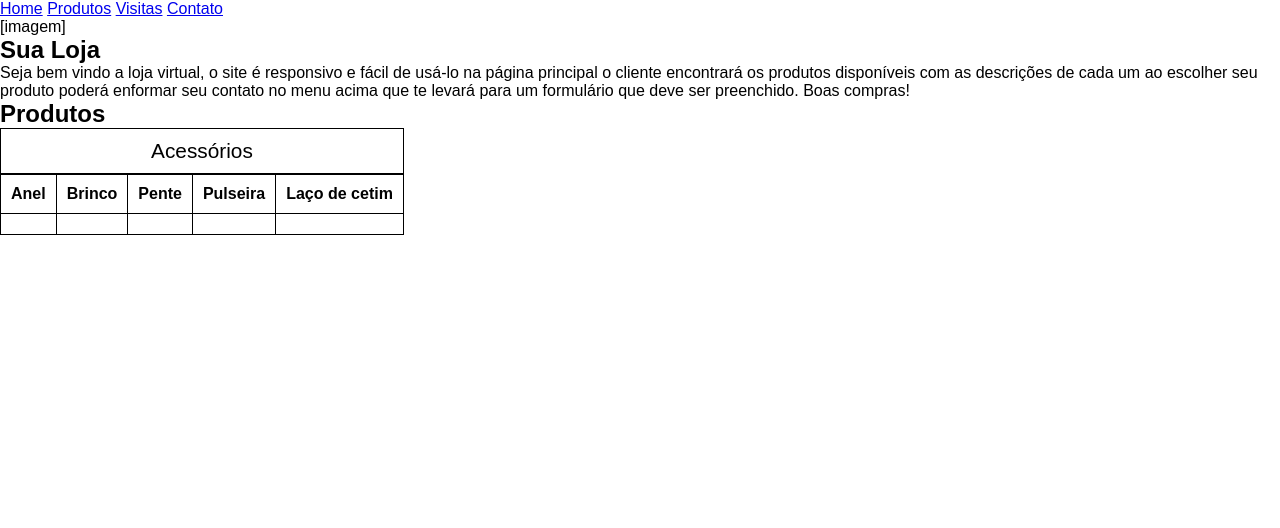
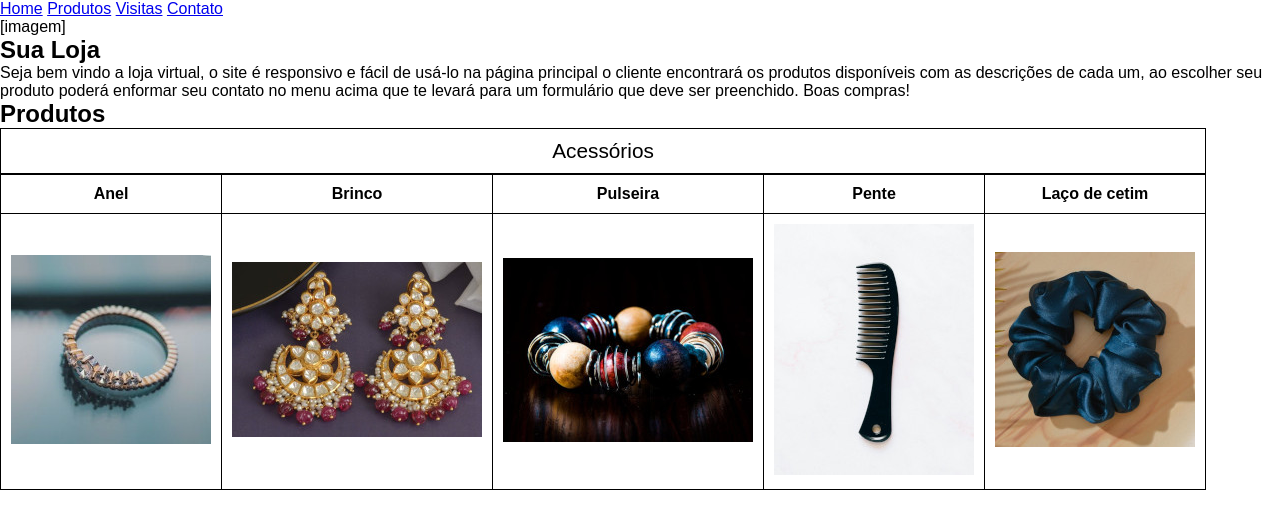
Before and after one commit to claudiadejesus/projeto-e-commerce, a plain HTML site: page index.html in a window 1280 px wide. Drawn offline with Linux system fonts and the light colour scheme.

Commit message:
inserir as imagens

```diff
--- a/index.html
+++ b/index.html
@@ -21,7 +21,7 @@
 
           <article>
               <h1>Sua Loja</h1>
-              <p> Seja bem vindo a loja virtual, o site é responsivo e fácil de usá-lo na página principal o cliente encontrará os produtos disponíveis com as descrições de cada um ao escolher seu produto poderá enformar seu contato no menu acima que te levará para um formulário que deve ser preenchido. Boas compras!</p>
+              <p> Seja bem vindo a loja virtual, o site é responsivo e fácil de usá-lo na página principal o cliente encontrará os produtos disponíveis com as descrições de cada um, ao escolher seu produto poderá enformar seu contato no menu acima que te levará para um formulário que deve ser preenchido. Boas compras!</p>
               <h2>Produtos</h2>
                   <table>
               <caption>Acessórios</caption>
@@ -29,18 +29,18 @@
                   <tr>
                       <th>Anel</th>
                       <th>Brinco</th>
+                      <th>Pulseira</th>
                       <th>Pente</th>
-                      <th>Pulseira</th>
                       <th>Laço de cetim</th>
                   </tr>
               </thead>
               <tbody>
                   <tr>
-                      <td></td>
-                      <td></td>
-                      <td></td>
-                      <td></td>
-                      <td></td>
+                      <td> <img src="imagens/anel.jpg" alt="Anel"></td>
+                      <td> <img src="imagens/brinco.jpg" alt="Brinco"></td>
+                      <td> <img src="imagens/pulseira.jpg" alt="Pulseira"></td>
+                      <td> <img src="imagens/pente.jpg" alt="Pente"></td>
+                      <td> <img src="imagens/laço de cetim.jpg" alt="Laço de cetim"></td>
                   </tr>
               </tbody>
                   </table>
```
Also changed, not shown: pagcont.html (+2 -2 lines), imagens/anel.jpg (added), imagens/brinco.jpg (added), imagens/laço de cetim.jpg (added), imagens/pente.jpg (added), imagens/pulseira.jpg (added).
